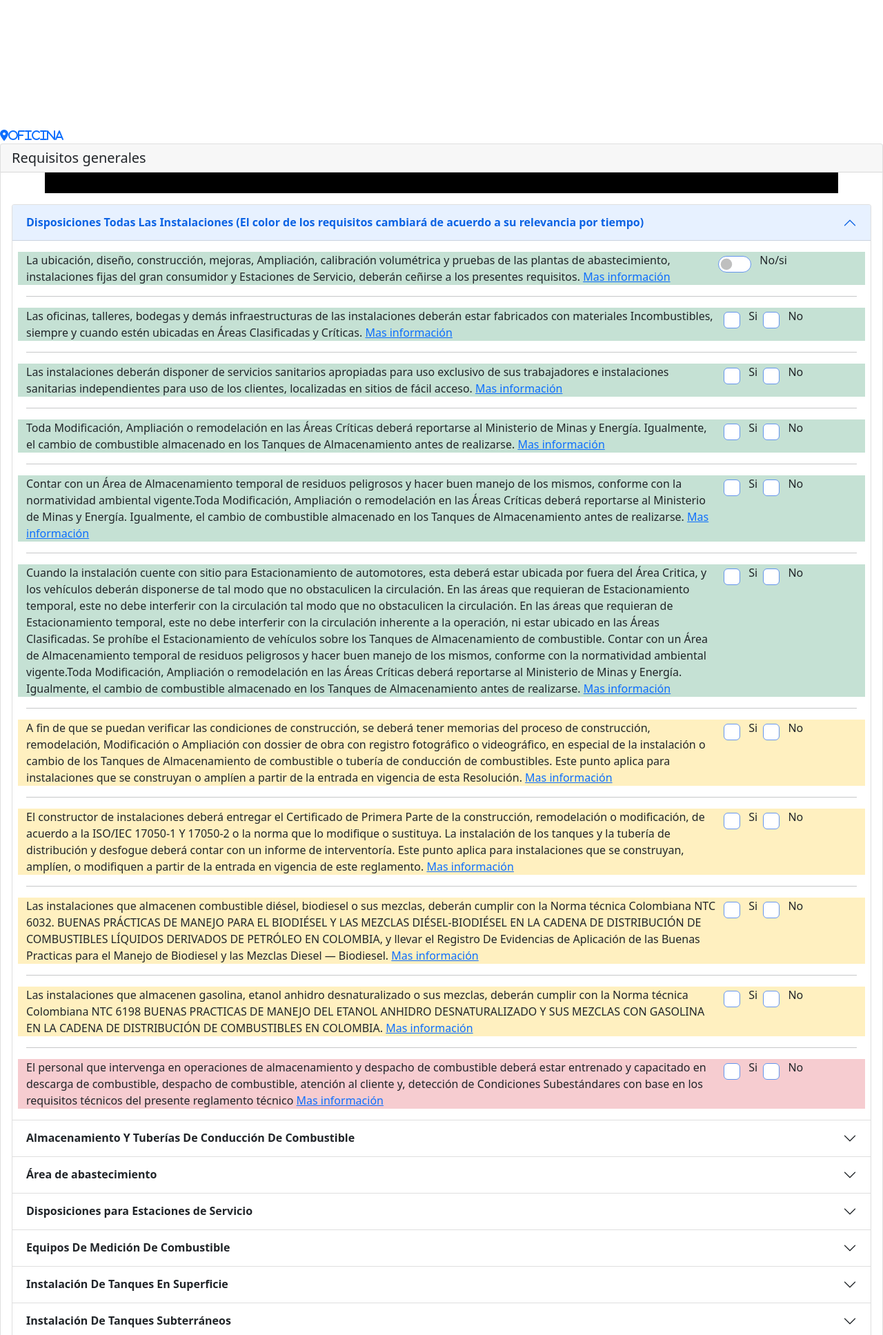
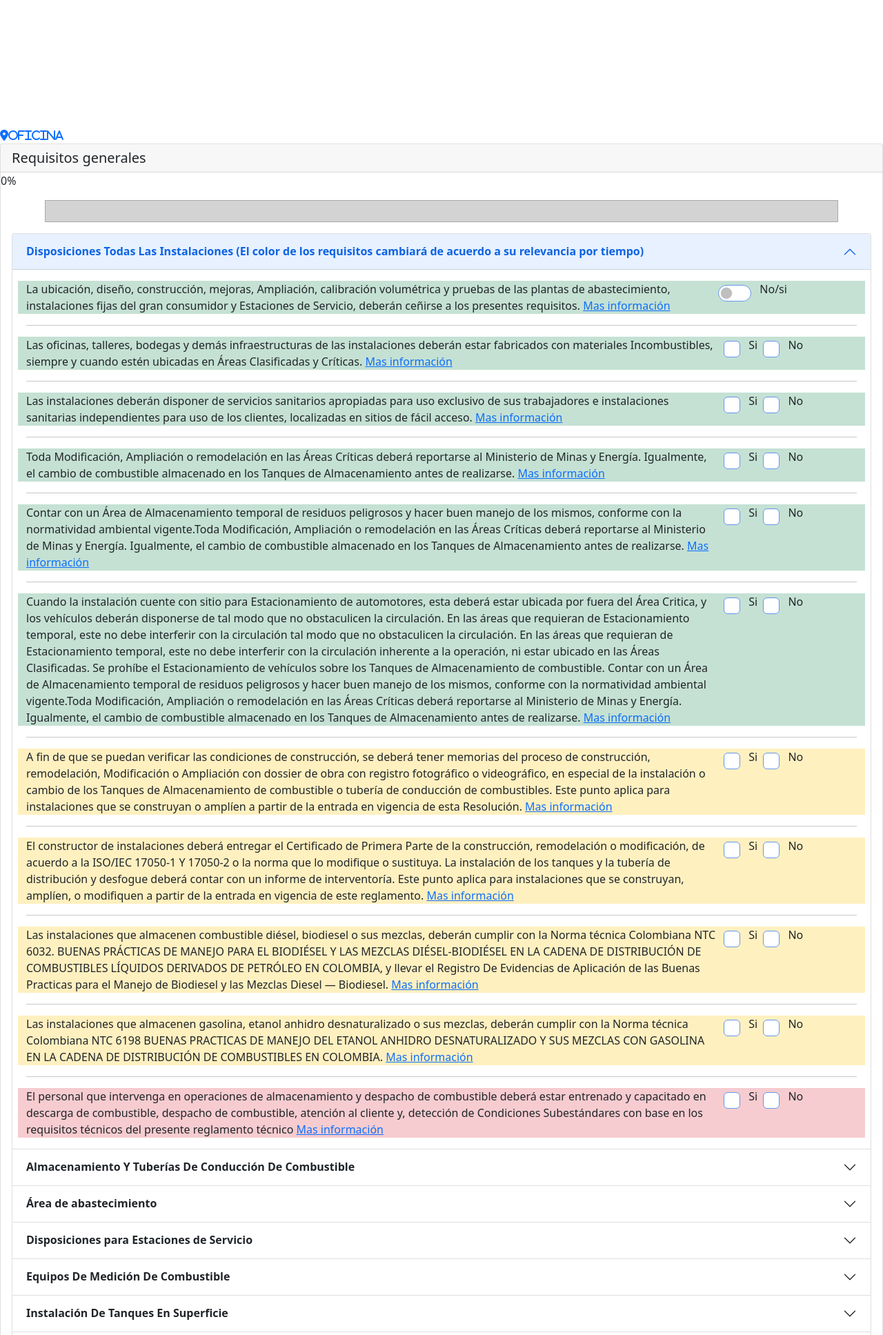
Before and after one commit to julian0986/reglamentoTecnico, a PHP site: page / in a window 1280 px wide. Shown: the part 832-2767 px from the top of the page at 69% size. Run offline with PHP 8.4, Linux system fonts and the light colour scheme; some libraries are stand-ins or nearby versions.

Commit message:
Adding Percentage

```diff
--- a/index.html
+++ b/index.html
@@ -51,9 +51,12 @@
           </a>
     </div>
     <!---Tarjeta Madre que contiene los contenidos generales-->
-    <div class="card" id="options">
+    <div class="card generales" id="options">
       <h5 class="card-header">Requisitos generales</h5>
       <!--Aqui voy a poner la primera barra de progreso-->
+      <div id="percent">
+        <p>0%</p>
+      </div>
       <div id="myProgress">
         <div id="myBar"></div>
       </div>
--- a/src/css/styleB.css
+++ b/src/css/styleB.css
@@ -1,7 +1,8 @@
 #myProgress {
   margin: auto;
   width: 90%;
-  background-color: black;
+  background-color: lightgray;
+  border: 1px solid darkgray;
 }
 
 #myBar {
@@ -16,7 +17,6 @@
 
 .form-check-input {
   height: 1.5rem;
-  outline: black;
 }
 
 input[type="checkbox"] {
--- a/src/js/app.js
+++ b/src/js/app.js
@@ -1,6 +1,8 @@
 function update() {
   let checked = 0;
   let myBar = document.getElementById("myBar");
+  let percent = document.getElementById("percent");
+  let general = document.querySelector(".generales");
   //Reference the Form.
   let options = document.getElementById("options");
 
@@ -9,6 +11,18 @@ function update() {
   checked = boxes.length;
 
   myBar.style.width = (checked / 122) * 100 + "%";
+
+  //console.log(percent.children);
+  let porcentaje = document.createElement("p");
+
+  let valor = Math.round((checked / 122) * 100);
+  //console.log(valor);
+  porcentaje.innerHTML = `${valor}%`;
+  console.log(porcentaje);
+  percent.appendChild(porcentaje);
+  console.log(percent);
+  percent.removeChild(percent.children[0]);
+
   if (checked == 0) {
     alert("Please select CheckBoxe(s).");
   }
```
